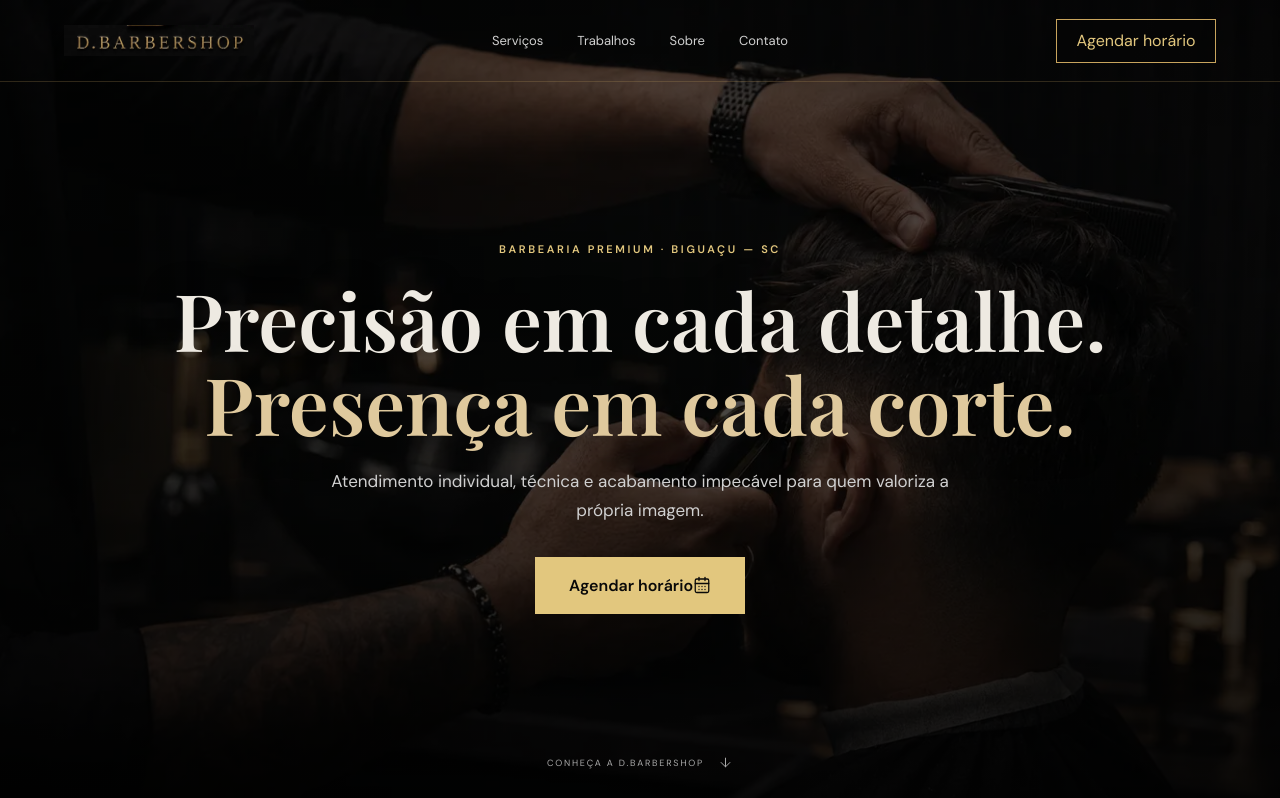
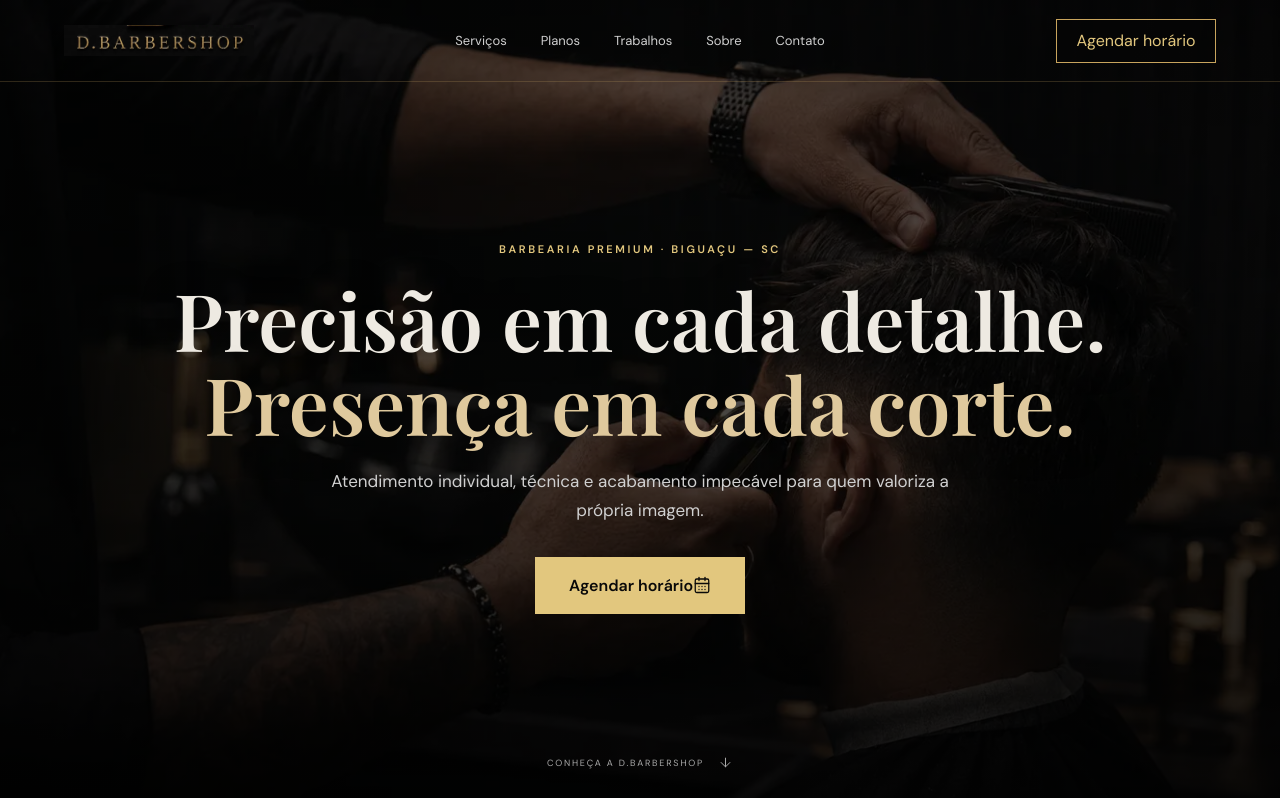
Before and after one commit to byeduardaanjos/DBarberShop, a Next.js app: page / in a window 1280 px wide. Shown: the top 798 px of the page. Built offline with nearby package versions, Linux system fonts and the light colour scheme.

Commit message:
Adiciona plano mensal e contato pelo WhatsApp

```diff
--- a/app/page.tsx
+++ b/app/page.tsx
@@ -91,7 +91,7 @@ export default function Home() {
     <header className="site-header">
       <a href="/" className="brand brand-logo" aria-label="Página inicial da D.BarberShop"><img src="/images/dbarbershop-wordmark.webp" alt="D.BarberShop"/></a>
       <button className={menuOpen ? "menu-toggle open" : "menu-toggle"} onClick={() => setMenuOpen(!menuOpen)} aria-label={menuOpen ? "Fechar menu" : "Abrir menu"} aria-expanded={menuOpen}>{menuOpen ? <X/> : <Menu/>}</button>
-      <nav className={menuOpen ? "nav open" : "nav"}><a href="/servicos">Serviços</a><a href="/trabalhos">Trabalhos</a><a href="#sobre">Sobre</a><a href="#contato">Contato</a>{savedBookingUrl&&<a className="nav-manage" href={savedBookingUrl}>Meu agendamento</a>}<a className="nav-book" href="/?agendar=1">Agendar horário</a></nav>
+      <nav className={menuOpen ? "nav open" : "nav"}><a href="/servicos">Serviços</a><a href="/planos">Planos</a><a href="/trabalhos">Trabalhos</a><a href="#sobre">Sobre</a><a href="#contato">Contato</a>{savedBookingUrl&&<a className="nav-manage" href={savedBookingUrl}>Meu agendamento</a>}<a className="nav-book" href="/?agendar=1">Agendar horário</a></nav>
       <button className="header-cta" onClick={() => openBooking()}>Agendar horário</button>
     </header>
 
```
